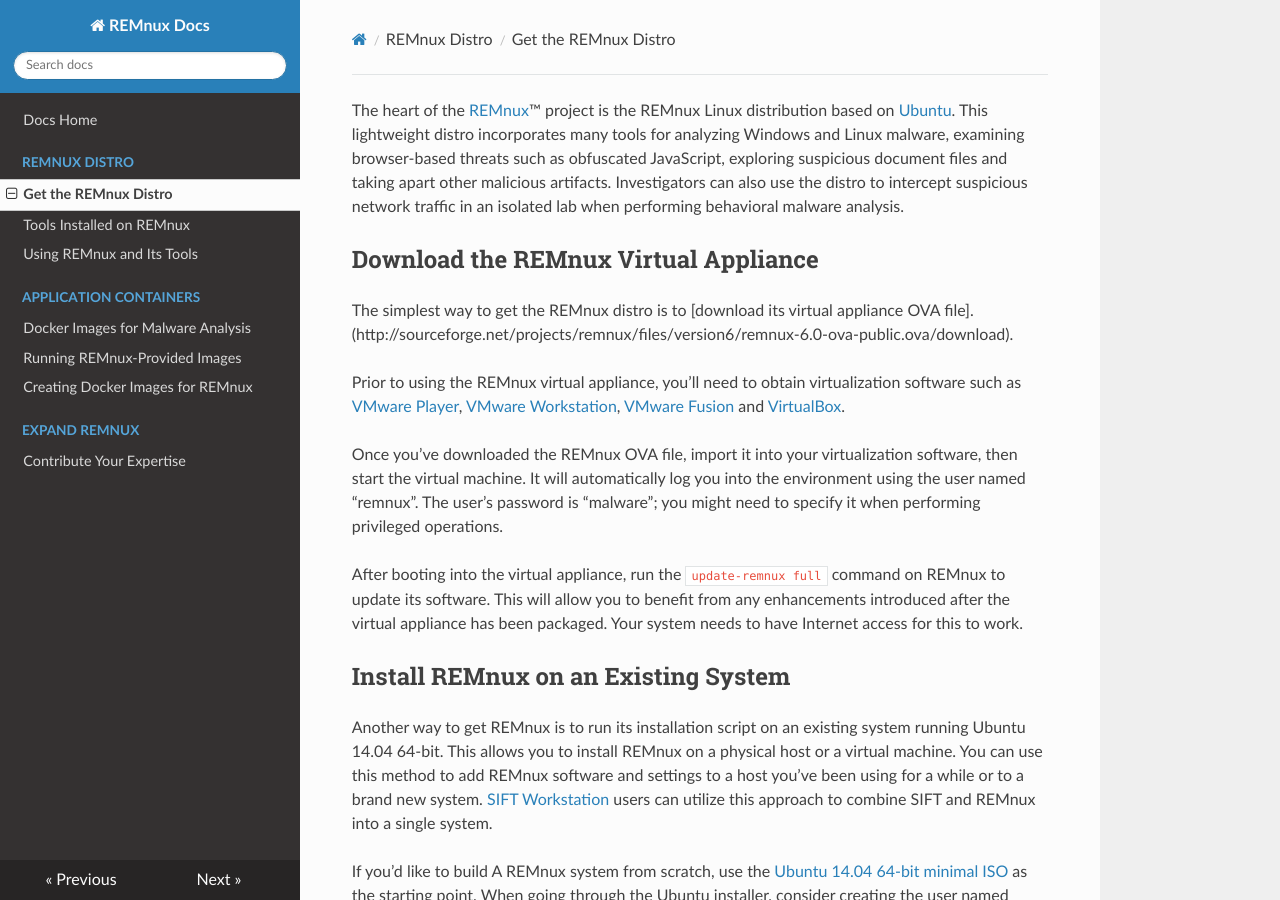
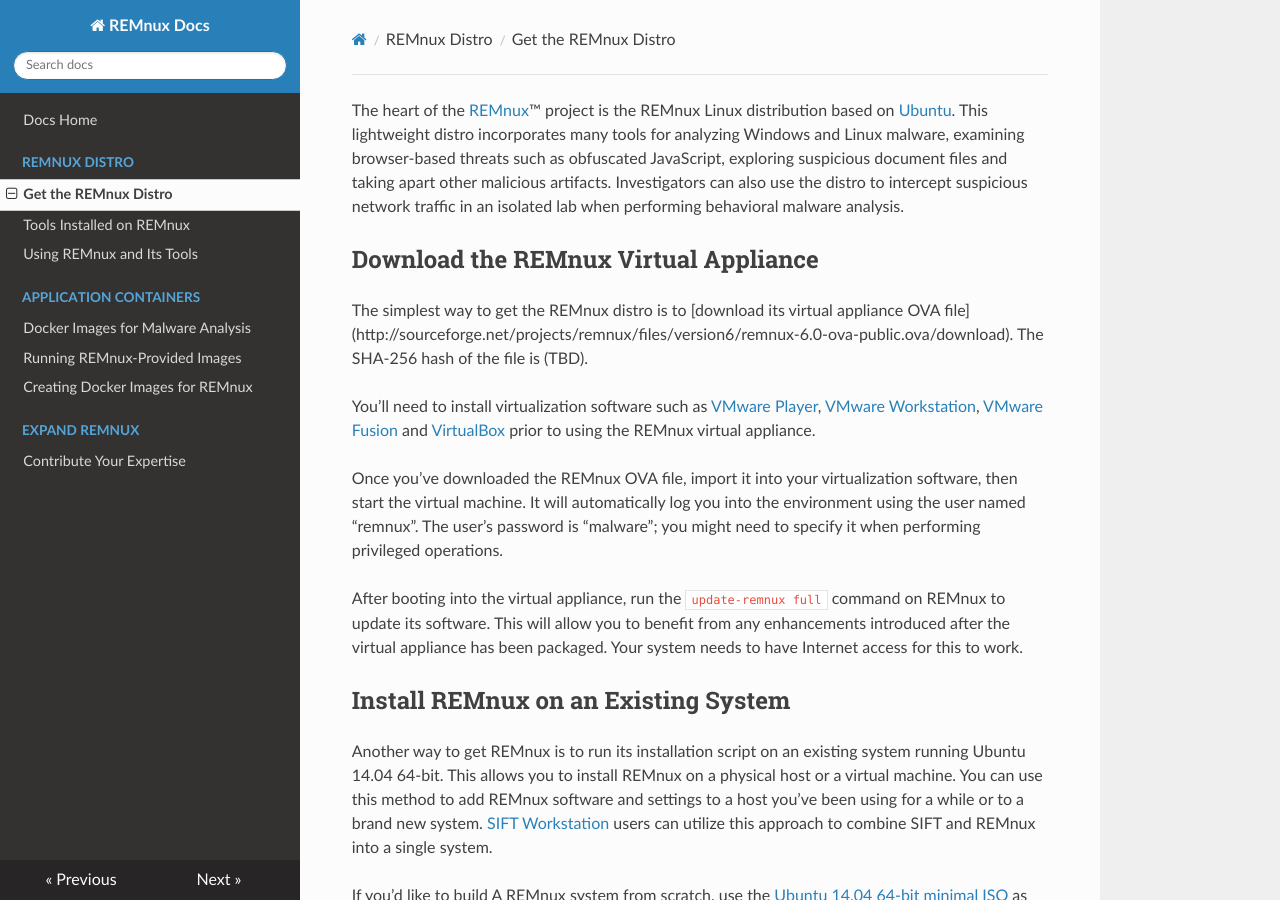
Before and after one commit to wzod/docs, an MkDocs documentation site: the page built from source/distro/get.md, in a window 1280 px wide and 900 px high. Built offline with MkDocs 1.6.1, drawn with Linux system fonts in a browser that asks for light colours; nearby versions of some CDN libraries; old or Windows-style settings are respelled for this version of MkDocs.

Commit message:
Update get.md

```diff
--- a/source/distro/get.md
+++ b/source/distro/get.md
@@ -2,9 +2,9 @@
 
 ## Download the REMnux Virtual Appliance
 
-The simplest way to get the REMnux distro is to [download its virtual appliance OVA file]. (http://sourceforge.net/projects/remnux/files/version6/remnux-6.0-ova-public.ova/download).
+The simplest way to get the REMnux distro is to [download its virtual appliance OVA file] (http://sourceforge.net/projects/remnux/files/version6/remnux-6.0-ova-public.ova/download). The SHA-256 hash of the file is (TBD).
 
-Prior to using the REMnux virtual appliance, you'll need to obtain virtualization software such as [VMware Player](http://www.vmware.com/products/player/), [VMware Workstation](http://www.vmware.com/products/workstation/), [VMware Fusion](http://www.vmware.com/products/fusion/) and [VirtualBox](https://www.virtualbox.org/).
+You'll need to install virtualization software such as [VMware Player](http://www.vmware.com/products/player/), [VMware Workstation](http://www.vmware.com/products/workstation/), [VMware Fusion](http://www.vmware.com/products/fusion/) and [VirtualBox](https://www.virtualbox.org/) prior to using the REMnux virtual appliance.
 
 Once you've downloaded the REMnux OVA file, import it into your virtualization software, then start the virtual machine. It will automatically log you into the environment using the user named "remnux". The user's password is "malware"; you might need to specify it when performing privileged operations.
 
```
